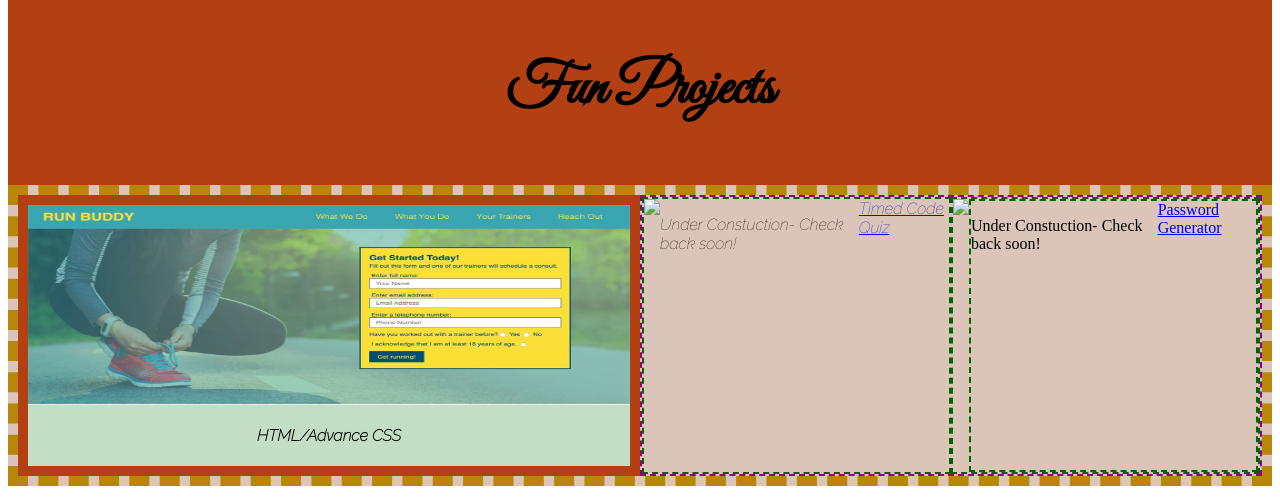
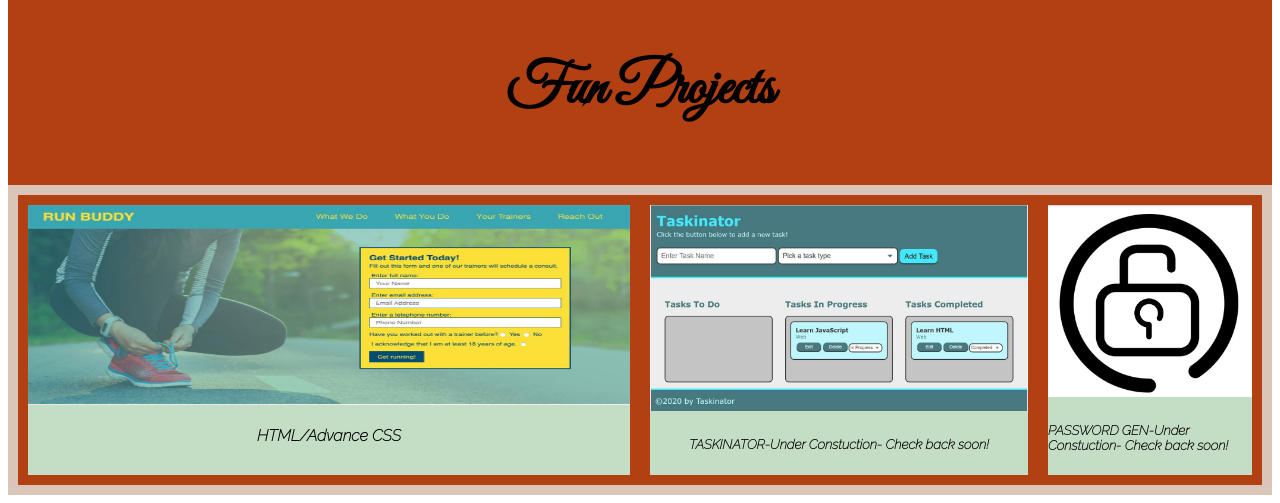
Before and after one commit to jerilynwise/port_1, a plain HTML site: page index.html.html in a window 1280 px wide. Shown: the part 645-1148 px from the top of the page. Drawn offline with Linux system fonts and the light colour scheme; a web font is replaced by a local one.

Commit message:
fun-projects rough draft

```diff
--- a/CSS/style.css
+++ b/CSS/style.css
@@ -129,7 +129,7 @@
 }
 
 .post-wrapper {
-    border: 10px dashed darkgoldenrod;
+    border: 10px solid var(--borderColor);
     display: grid;
     grid-template-columns: 1fr 1fr;
     grid-template-areas:
@@ -163,14 +163,25 @@
 }
 
 .small-wrap {
-    border: 2px dashed darkmagenta;
-    display: grid;
-    grid-template-columns: 1fr 1fr;
+    display: flex;
+    flex-direction: row;
+
 
 }
 
 .small-post {
-    border: 2px dashed darkgreen;
+    border: 10px solid var(--thirdColor);
+    background-color: var(--mainColor);
+
+}
+
+.sm-thumb {
+    width: 100%;
+    object-fit: fill;
+}
+
+.sm-preview {
     display: flex;
-    align-content: center;
+    justify-content: center;
+    font-family: var(--mainText);
 }
--- a/index.html.html
+++ b/index.html.html
@@ -87,25 +87,26 @@
                     </div>
                 </div>
 
-                    <div class="small-wrap">
+                <div class="small-wrap">
                     <div class="small-post">
-                        <img class="thumbnail" src="./Images/timed-code-quiz.JPG">
-                        <div class="post-preview">
-                            <p class="post-intro">Under Constuction- Check back soon!</p>
-                            <a href="#">Timed Code Quiz</a>
+                            <a target="_blank" href="#">
+                                <img class="sm-thumb" src="./CSS/images/taskinator.JPG">
+                            </a>
+                        <div class="sm-preview">
+                            <h5>TASKINATOR-Under Constuction- Check back soon!</h5>
                         </div>
                     </div>
 
                     <div class="small-post">
-                        <img class="thumbnail" src="./Images/password-generator.JPG">
-                        <div class="small-post">
-                            <p class="post-intro">Under Constuction- Check back soon!</p>
-                            <a href="#">Password Generator</a>
+                            <a target="_blank" href="#">
+                                <img class="sm-thumb" src="./CSS/images/password-generator.JPG">
+                            </a>
+                        <div class="sm-preview">
+                            <h5>PASSWORD GEN-Under Constuction- Check back soon!</h5>
                         </div>
                     </div>
-                    </div>
 
-                        </div>
+                </div>
             </div>
         </section>
 
```
